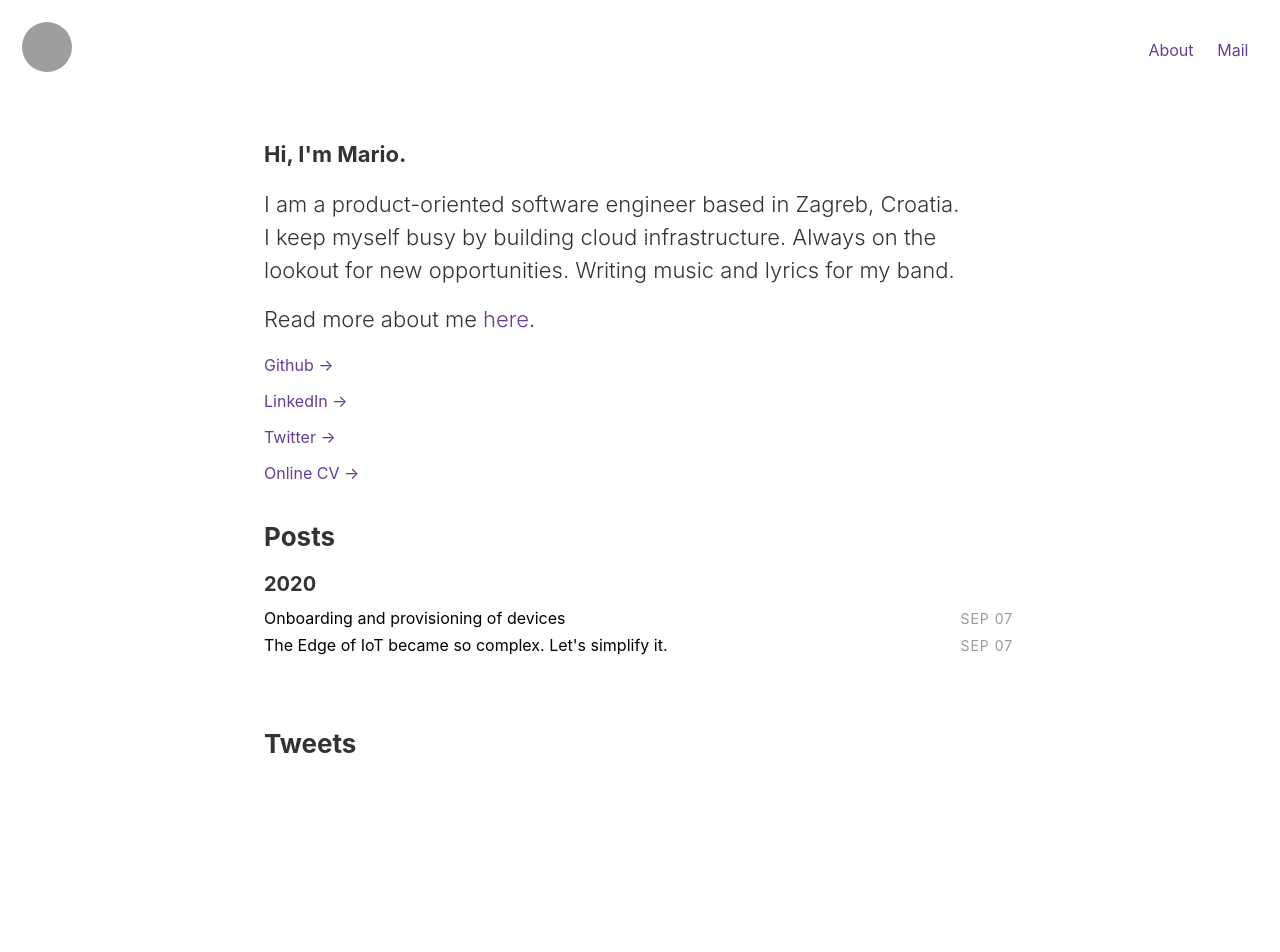
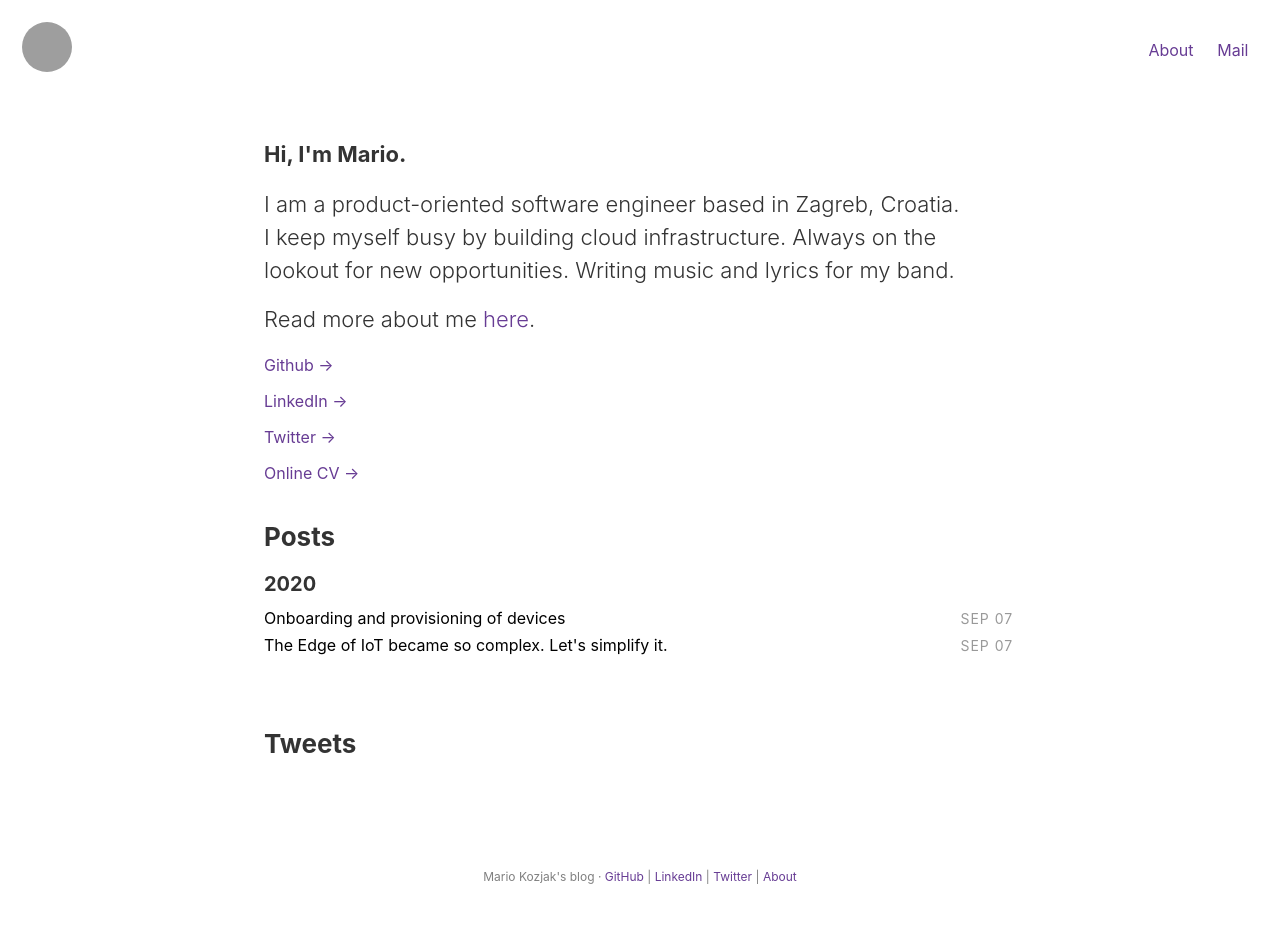
Before and after one commit to mkozjak/mkozjak.github.io, a Jekyll site: the page built from index.html, in a window 1280 px wide. Built offline with Jekyll 4.4.1, drawn with Linux system fonts in a browser that asks for light colours; comment, search, counter and statistics services are not loaded; before the commit the page ends 922 px from its top, so only the background shows below that; grey boxes are pictures that could not be loaded.

Commit message:
add footer

```diff
--- a/_includes/footer.html
+++ b/_includes/footer.html
@@ -1,5 +1,5 @@
 <footer class="site-footer">
-  <!-- <div class="container">
-    <small class="block">&copy; {{ site.time | date: '%Y' }} {{ site.author.name }} &middot; &lt;/&gt; Powered by <a href="https://jekyllrb.com/">Jekyll</a> and <a href="https://github.com/heiswayi/thinkspace">Thinkspace theme</a></small>
-  </div> -->
+  <div class="container">
+    <small class="block site-footer">{{ site.author.name }}'s blog &middot; <a href="https://www.github.com/mkozjak">GitHub</a> | <a href="https://www.linkedin.com/in/mario-kozjak-a9665b72">LinkedIn</a> | <a href="https://www.twitter.com/mariokozjak">Twitter</a> | <a href="{{ '/about' | prepend: site.baseurl | prepend: site.url }}">About</a></small>
+  </div>
 </footer>
--- a/assets/scss/_layout.scss
+++ b/assets/scss/_layout.scss
@@ -83,6 +83,10 @@ hr {
   // border-bottom: 1px solid lighten($light-gray-color, 5%);
   margin-bottom: $small-spacing;
   min-height: 80px;
+}
+
+.site-footer {
+  text-align: center;
 }
 
 .intro {
```
